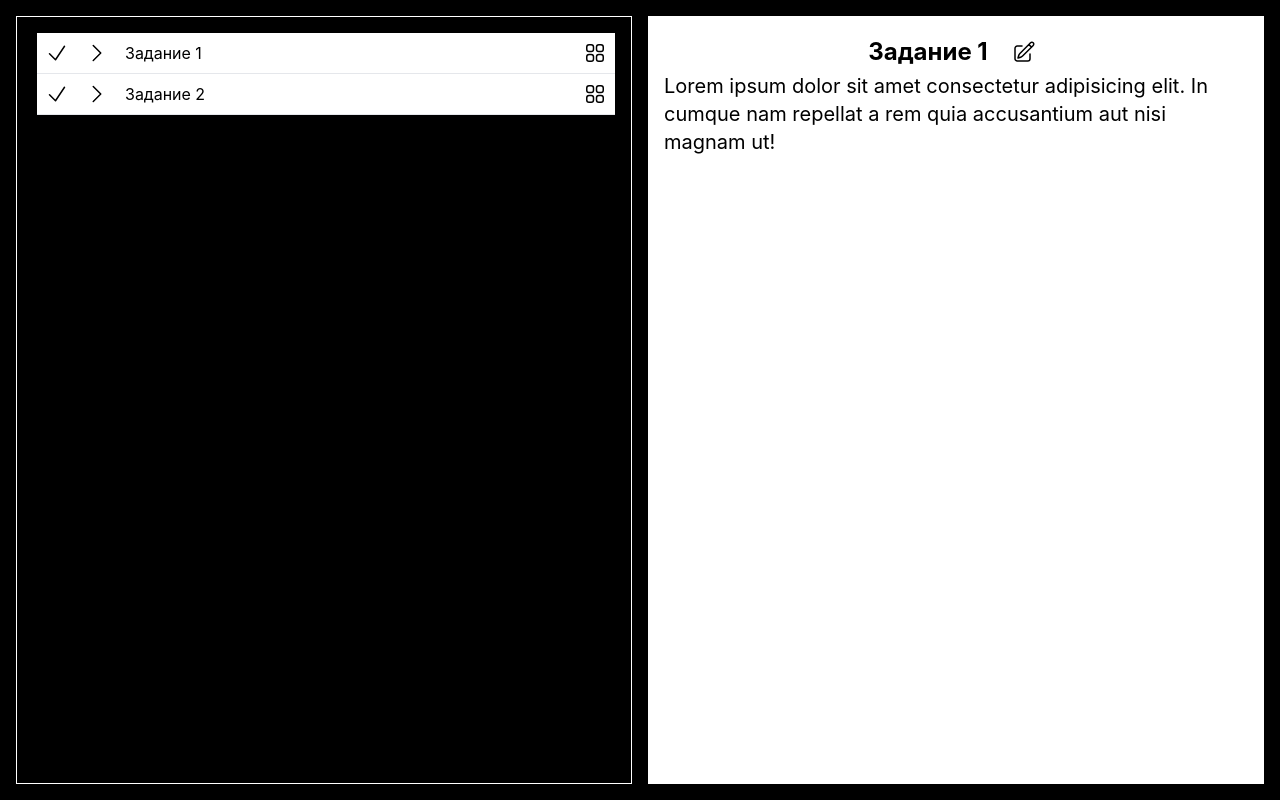
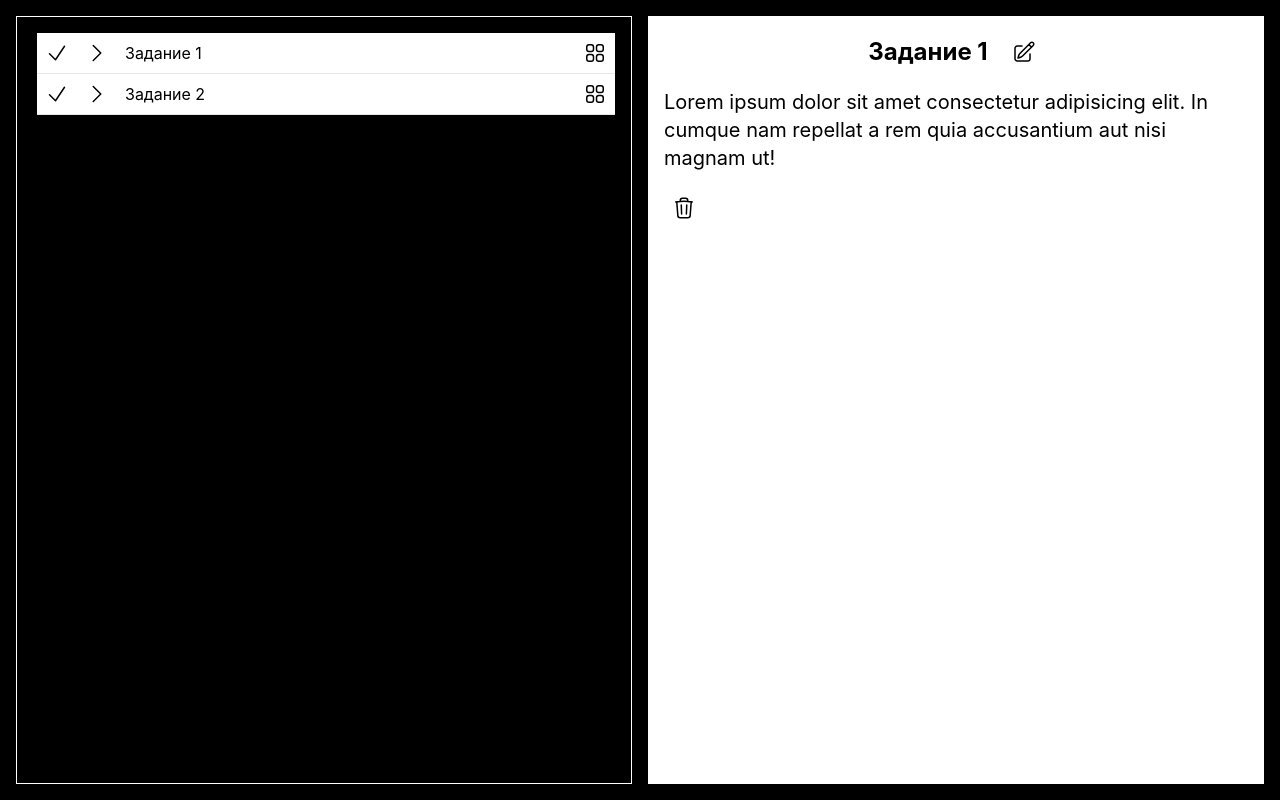
Before and after one commit to zojgame/tasks-tracker, a React (Vite) app: page / in a window 1280 px wide. Both pictures are taken after a click on the element 595 px from the left and 53 px from the top of the page. Built offline with nearby package versions, Linux system fonts and the light colour scheme.

Commit message:
[F] feature(TaskContainer) - added delete node task feature

```diff
--- a/src/App.tsx
+++ b/src/App.tsx
@@ -1,16 +1,13 @@
+import { observer } from "mobx-react-lite";
 import { SelectContainer, TaskContainer } from "./components";
-import { observer } from "mobx-react-lite";
 
 function App() {
-
-
     return (
         <section className="h-screen flex justify-center items-start bg-black p-4 gap-4">
             <div className="p-4 border-white border relative w-1/2 h-full flex flex-col justify-center">
                 <SelectContainer  />
             </div>
             <TaskContainer />
-
         </section>
     );
 }
--- a/src/components/TaskContainer/TaskContainer.tsx
+++ b/src/components/TaskContainer/TaskContainer.tsx
@@ -1,18 +1,15 @@
 import { observer } from "mobx-react-lite";
+import { useState } from "react";
 import { tasksStore } from "../../store/TasksStore";
-import { EditIcon } from "../../icons";
-import { Button, updatedTitleNodesById } from "../../shared";
-import { useState } from "react";
+import { DeleteIcon, EditIcon } from "../../icons";
+import { Button, updateTitleNodesById } from "../../shared";
+import { deleteNodeById } from "../../shared/calculate/deleteNodeById";
 
 const TaskContainer = observer(() => {
     const { currentTreeNode, setTreeNodes, treeNodes, setCurrentTreeNode } = tasksStore;
     const [isEditing, setIsEditing] = useState(false);
-    const [taskTitle, setTaskTitle] = useState('');
 
     const handleOnEditClick = () => {
-        // if(isEditing) {
-
-        // }
         setIsEditing(prev => !prev);
     };
 
@@ -20,15 +17,22 @@ const TaskContainer = observer(() => {
         if(!currentTreeNode) return;
         const title = event.target.value;
         const updatedCurrentNode = {...currentTreeNode, label: title};
-        const updatedNodes = updatedTitleNodesById(treeNodes, currentTreeNode.id, title);
+        const updatedNodes = updateTitleNodesById(treeNodes, currentTreeNode.id, title);
 
         setCurrentTreeNode(updatedCurrentNode);
         setTreeNodes(updatedNodes);
     };
 
+    const handleDeleteById = () => {
+        if(!currentTreeNode) return;
+        const updatedNodes = deleteNodeById(treeNodes, currentTreeNode.id, true);
+        setCurrentTreeNode(null);
+        setTreeNodes(updatedNodes);
+    };
+
 
     return (
-        <div className="w-1/2 bg-white h-full p-4 text-black">
+        <div className="w-1/2 bg-white h-full p-4 text-black flex flex-col gap-4">
             {currentTreeNode &&
                 <>
                     <div className="flex gap-4 items-center justify-center">
@@ -42,6 +46,9 @@ const TaskContainer = observer(() => {
                         </Button>
                     </div>
                     <p className="text-xl">{currentTreeNode.description}</p>
+                    <Button onClick={handleDeleteById}>
+                        <DeleteIcon />
+                    </Button>
                 </>
             }
         </div>
--- a/src/components/index.ts
+++ b/src/components/index.ts
@@ -1,2 +1,2 @@
-export * from './Select/Select';
+export * from './SelectContainer/SelectContainer';
 export * from './TaskContainer/TaskContainer';
--- /dev/null
+++ b/src/icons/DeleteIcon.tsx
@@ -0,0 +1,9 @@
+const DeleteIcon = () => {
+    return (
+        <svg xmlns="http://www.w3.org/2000/svg" fill="none" viewBox="0 0 24 24" strokeWidth={1.5} stroke="currentColor" className="size-6">
+            <path strokeLinecap="round" strokeLinejoin="round" d="m14.74 9-.346 9m-4.788 0L9.26 9m9.968-3.21c.342.052.682.107 1.022.166m-1.022-.165L18.16 19.673a2.25 2.25 0 0 1-2.244 2.077H8.084a2.25 2.25 0 0 1-2.244-2.077L4.772 5.79m14.456 0a48.108 48.108 0 0 0-3.478-.397m-12 .562c.34-.059.68-.114 1.022-.165m0 0a48.11 48.11 0 0 1 3.478-.397m7.5 0v-.916c0-1.18-.91-2.164-2.09-2.201a51.964 51.964 0 0 0-3.32 0c-1.18.037-2.09 1.022-2.09 2.201v.916m7.5 0a48.667 48.667 0 0 0-7.5 0" />
+        </svg>
+    );
+};
+
+export { DeleteIcon };
--- a/src/icons/index.ts
+++ b/src/icons/index.ts
@@ -2,3 +2,4 @@ export * from './ChevronDownIcon';
 export * from './SquaresIcon';
 export * from './CheckIcon';
 export * from './EditIcon';
+export * from './DeleteIcon';
--- a/src/shared/Button/Button.tsx
+++ b/src/shared/Button/Button.tsx
@@ -8,7 +8,7 @@ const Button = ({onClick, children, className} : ButtonProps) => {
     return (
         <div
             onClick={onClick}
-            className={`p-2 hover:bg-opacity-20 hover:bg-black transition-all duration-300 ease-in-out cursor-pointer select-none ${className}`}>
+            className={`w-fit p-2 hover:bg-opacity-20 hover:bg-black transition-all duration-300 ease-in-out cursor-pointer select-none ${className}`}>
             {children}
         </div>
     );
--- /dev/null
+++ b/src/shared/calculate/deleteNodeById.ts
@@ -0,0 +1,22 @@
+import { TreeNode } from "..";
+
+/**
+ * Удаление ноды по `id`.
+ *
+ * @param {TreeNode[]} treeNodes - Узлы дерева, в котором нужно удалить поле по `id`.
+ * @param {string} id - id ноды, которую нужно удалить.
+ * @return {TreeNode[]} - Возвращаемый обновленный массив нод дерева.
+ */
+function deleteNodeById(treeNodes: TreeNode[], id: string): TreeNode[] {
+    const updatedTreeNodes = treeNodes.filter(node => node.id !== id);
+
+    return updatedTreeNodes.map(node => {
+        if (node.children) {
+            return { ...node, children: deleteNodeById(node.children, id) };
+        }
+        return node;
+    });
+}
+
+
+export { deleteNodeById };
--- a/src/shared/calculate/updateIsOpenAllNodes.ts
+++ b/src/shared/calculate/updateIsOpenAllNodes.ts
@@ -1,21 +1,20 @@
 import { TreeNode } from "..";
-import { updateIsOpenTreeNodeById } from "..";
-
 
 function updateIsOpenAllNodes(nodeToUpdate: TreeNode,
     nodes: TreeNode[],
     isOpen: boolean): TreeNode[] {
     const updatedTreeNodes = nodes.map((node) => {
-        if (node.id === nodeToUpdate.id) {
-            return { ...node, isOpen };
+        if (node.id === nodeToUpdate.id || node.children?.some(child => child.id === nodeToUpdate.id)) {
+            return {
+                ...node,
+                isOpen,
+                children: node.children ? updateIsOpenAllNodes(nodeToUpdate, node.children, isOpen) : [],
+            };
         }
         if (node.children) {
             return {
                 ...node,
                 children: updateIsOpenAllNodes(nodeToUpdate, node.children, isOpen),
-                isOpen: node.id === nodeToUpdate.id || node.children.some(child => child.isOpen)
-                    ? isOpen
-                    : node.isOpen,
             };
         }
         return node;
@@ -24,20 +23,5 @@ function updateIsOpenAllNodes(nodeToUpdate: TreeNode,
     return updatedTreeNodes;
 }
 
-// function updateIsOpenAllNodes(nodeToUpdate: TreeNode,
-//     nodes: TreeNode[],
-//     isOpen: boolean): TreeNode[] {
-//     const updatedTreeNodes = nodes.map((node) => {
-//         if(!node.children){
-//             return updateIsOpenTreeNodeById()
-//         }
-//         if (node.id === nodeToUpdate.id) {
-//             return { ...node, isOpen };
-//         }
-//     });
-
-//     return updatedTreeNodes;
-// }
-
 
 export { updateIsOpenAllNodes };
--- a/src/shared/calculate/updatedTitleNodesById.ts
+++ b/src/shared/calculate/updateTitleNodesById.ts
@@ -3,21 +3,22 @@ import { TreeNode } from "..";
 /**
  * Обновляет поле `label` для ноды по `id`.
  * @param {TreeNode[]} treeNodes - Узлы дерева, в котором нужно обновить поле `title`.
- * @param {boolean} title - title новое значение.
+ * @param {string} title - title новое значение.
  * @return {TreeNode[]} - Возвращаемый массив нод дерева с обновленным полем `title`.
  */
-function updatedTitleNodesById(treeNodes: TreeNode[], id: string, title: string): TreeNode[] {
+function updateTitleNodesById(treeNodes: TreeNode[], id: string, title: string): TreeNode[] {
     const updatedTreeNodes = treeNodes.map(node => {
         if (node.id === id) {
             return { ...node, label: title };
         }
         if (node.children) {
-            return { ...node, children: updatedTitleNodesById(node.children, id, title) };
+            return { ...node, children: updateTitleNodesById(node.children, id, title) };
         }
+
         return node;
     });
 
     return updatedTreeNodes;
 }
 
-export { updatedTitleNodesById };
+export { updateTitleNodesById };
--- a/src/shared/index.ts
+++ b/src/shared/index.ts
@@ -2,5 +2,5 @@ export * from './types/treeNode';
 export * from './consts/treeNodes';
 export * from './calculate/updateIsOpenTreeNodeById';
 export * from './calculate/updateIsOpenAllNodes';
-export * from './calculate/updatedTitleNodesById';
+export * from './calculate/updateTitleNodesById';
 export * from './Button/Button';
```
Also changed, not shown: src/components/SelectContainer/SelectContainer.tsx (renamed from src/components/Select/Select.tsx), src/components/SelectContainer/TreeNode.tsx (renamed from src/components/Select/TreeNode.tsx).
